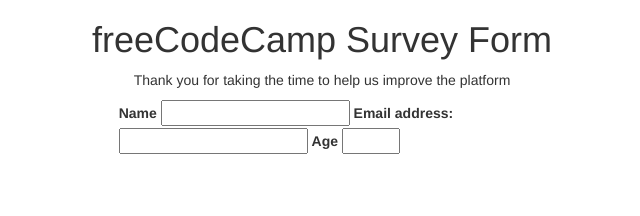
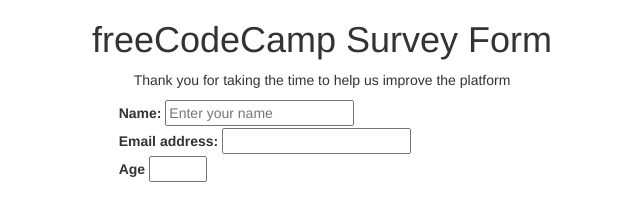
Before and after one commit to berkayersoy/webproject3, a plain HTML site: page index.html in a window 1280 px wide. Shown: the whole page, without its empty margins (318-958 px from the left). Drawn offline with nearby package versions, Linux system fonts and the light colour scheme.

Commit message:
Update index.html
required fixed in 4th and 5th

```diff
--- a/index.html
+++ b/index.html
@@ -22,13 +22,14 @@
       </div>
       <div class="col-md-4">
       <form id="survey-form">
-        <label id="name" >Name</label>
-        <input type="text">
+        <label>Name:</label>
+        <input id="name" placeholder="Enter your name" required="" type="text">
+        <br>
         <label >Email address:</label>
-        <input type="email" id="email">
+        <input type="email" id="email" required="">
+        <br>
         <label>Age</label>
         <input type="number" id="number" min="10" max="20"/>
-
       </form>
     </div>
     </div>
```
